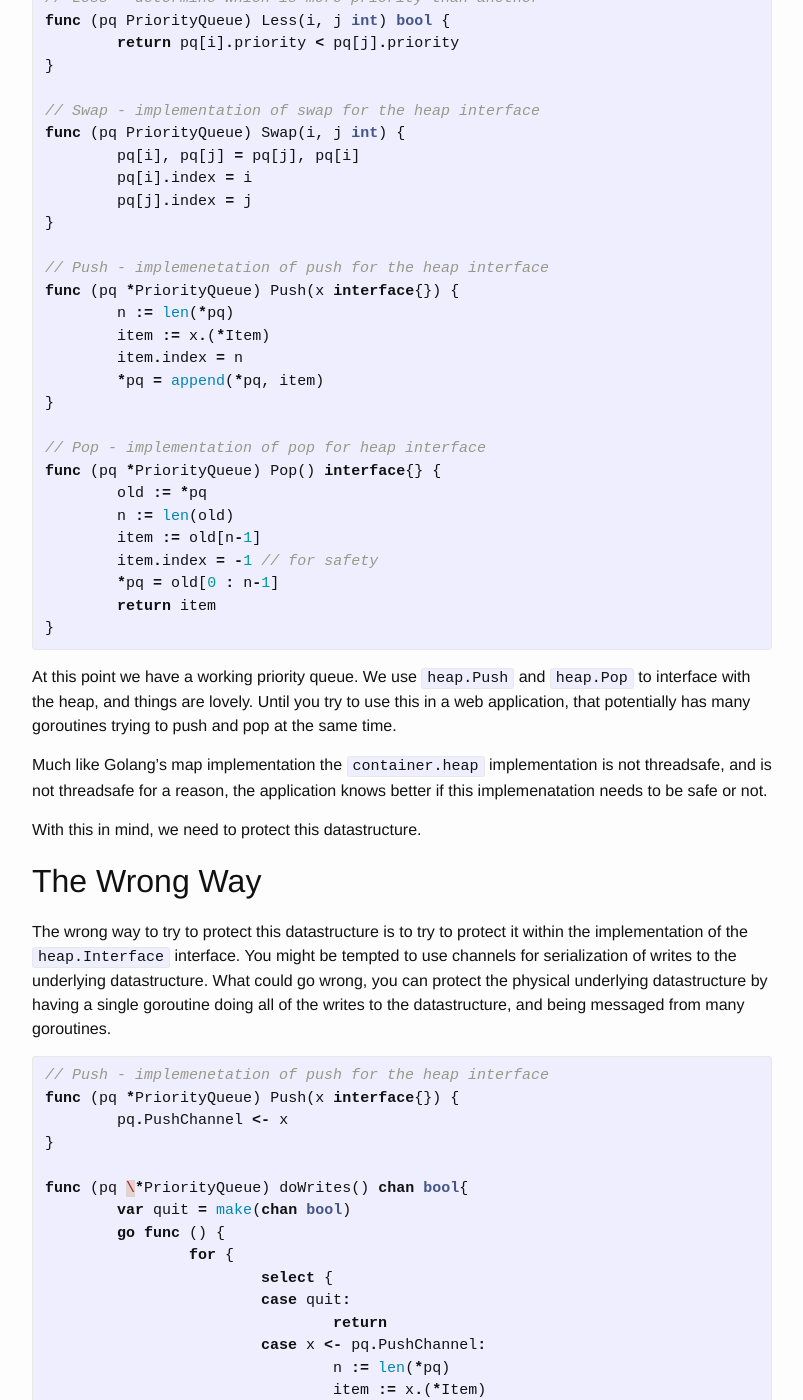
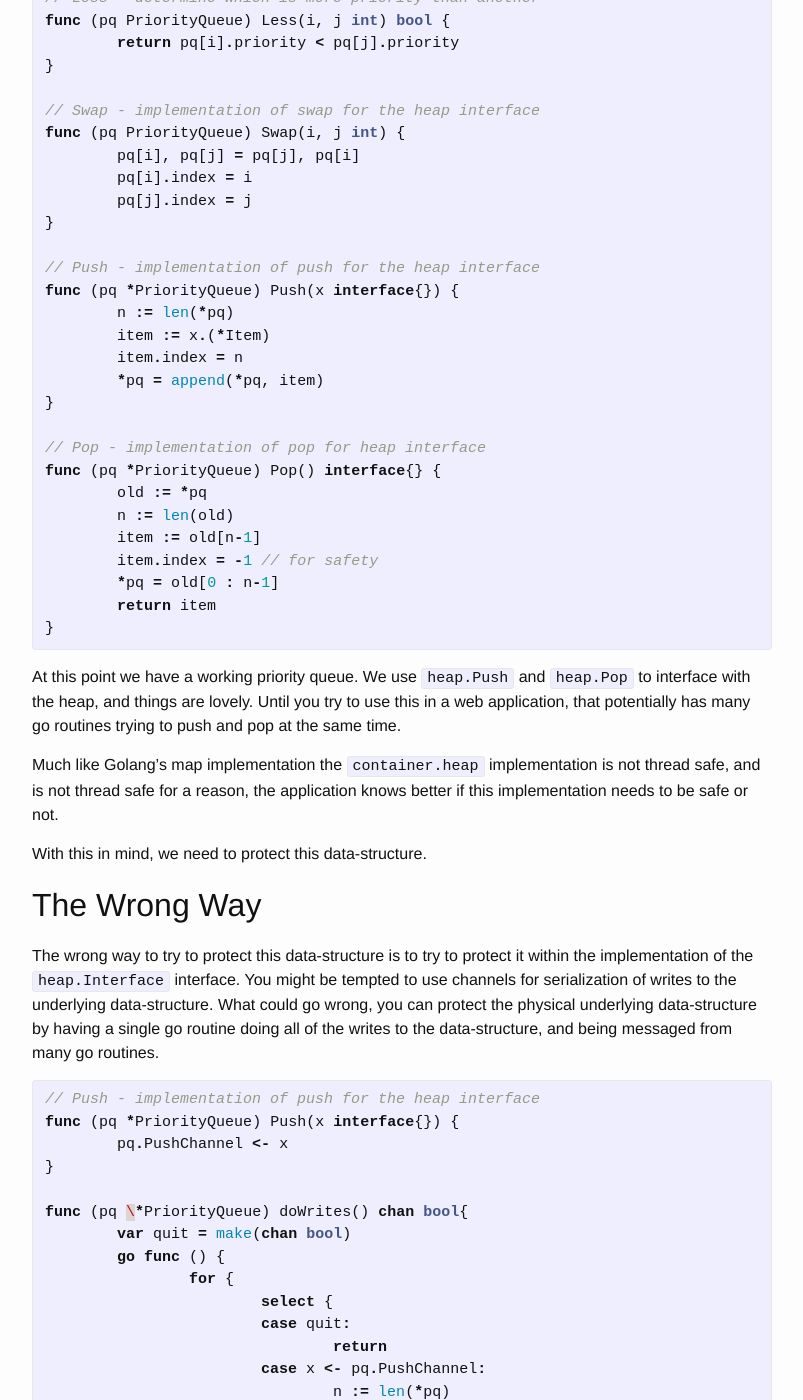
Before and after one commit to husobee/husobee.github.io, a Jekyll site: the page built from _posts/2016-09-01-safe-heaps-golang.markdown, in a window 1280 px wide and 1400 px high, scrolled down 827 px. Shown: the whole window, without its empty margins (238-1041 px from the left). Built offline with Jekyll 4.4.1, drawn with Linux system fonts in a browser that asks for light colours; some of the changed text lies outside the part shown.

Commit message:
spellcheck

```diff
--- a/_posts/2016-09-01-safe-heaps-golang.markdown
+++ b/_posts/2016-09-01-safe-heaps-golang.markdown
@@ -49,7 +49,7 @@ func (pq PriorityQueue) Swap(i, j int) {
 	pq[j].index = j
 }
 
-// Push - implemenetation of push for the heap interface
+// Push - implementation of push for the heap interface
 func (pq *PriorityQueue) Push(x interface{}) {
 	n := len(*pq)
 	item := x.(*Item)
@@ -71,27 +71,27 @@ func (pq *PriorityQueue) Pop() interface{} {
 
 At this point we have a working priority queue. We use `heap.Push` and `heap.Pop`
 to interface with the heap, and things are lovely. Until you try to use this in
-a web application, that potentially has many goroutines trying to push and pop
+a web application, that potentially has many go routines trying to push and pop
 at the same time.
 
 Much like Golang's map implementation the `container.heap` implementation is not
-threadsafe, and is not threadsafe for a reason, the application knows better if
-this implemenatation needs to be safe or not.
+thread safe, and is not thread safe for a reason, the application knows better if
+this implementation needs to be safe or not.
 
-With this in mind, we need to protect this datastructure.
+With this in mind, we need to protect this data-structure.
 
 ## The Wrong Way
 
-The wrong way to try to protect this datastructure is to try to protect it within the
+The wrong way to try to protect this data-structure is to try to protect it within the
 implementation of the `heap.Interface` interface.  You might be tempted to use
-channels for serialization of writes to the underlying datastructure.  What
-could go wrong, you can protect the physical underlying datastructure by having
-a single goroutine doing all of the writes to the datastructure, and being messaged from
-many goroutines.
+channels for serialization of writes to the underlying data-structure.  What
+could go wrong, you can protect the physical underlying data-structure by having
+a single go routine doing all of the writes to the data-structure, and being messaged from
+many go routines.
 
 {% highlight go %}
 
-// Push - implemenetation of push for the heap interface
+// Push - implementation of push for the heap interface
 func (pq *PriorityQueue) Push(x interface{}) {
 	pq.PushChannel <- x
 }
@@ -196,4 +196,4 @@ func watchHeapOps() chan bool {
 
 {% endhighlight %}
 
-This code now serializes the Push/Pops to the heap and should be threadsafe.
+This code now serializes the Push/Pops to the heap and should be thread safe.
```
